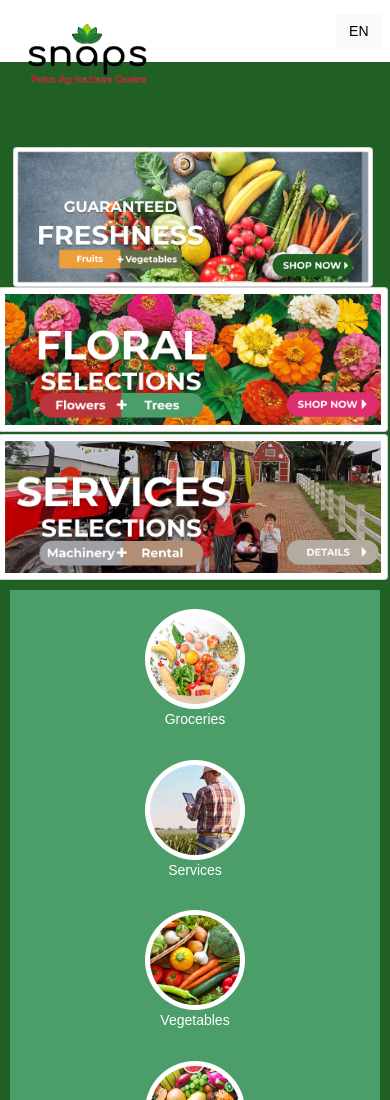
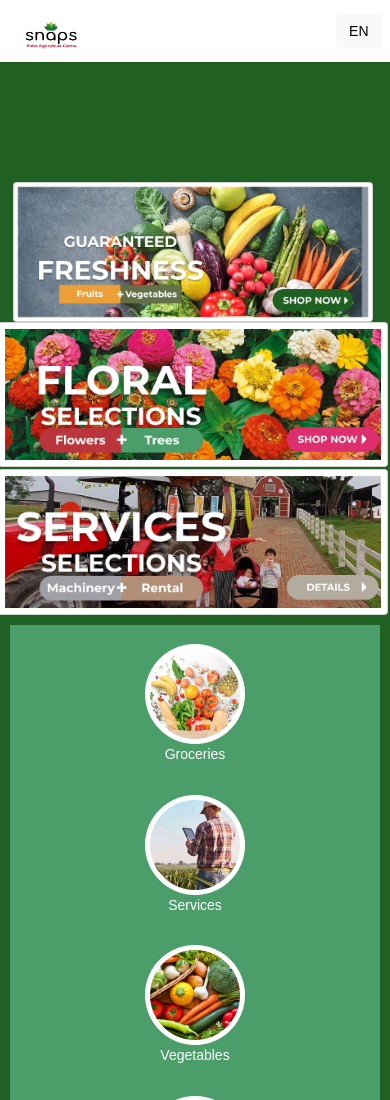
Before and after one commit to qayim/tpu, a plain HTML site: page index.html in a window 390 px wide. Shown: the top 1100 px of the page. Drawn offline with nearby package versions, Linux system fonts and the light colour scheme; files that its build step writes are made by us from their sources.

Commit message:
changes to addboard padding

```diff
--- a/index.html
+++ b/index.html
@@ -29,7 +29,7 @@
  <!--Navbar end-->
 
  <!--Ad boards-->
- <div class="row mt-3 mx-2 me-3" style="padding-top: 65px;">
+ <div class="row mt-3 mx-2 me-3" style="padding-top: 100px;">
     <div class="col-md-8">
         <div class="row">
             <a href="fruitvegetables.html">
--- a/style.css
+++ b/style.css
@@ -192,6 +192,9 @@ a{
     .catchphrase{
         display: none;
     }
+    .logonav{
+        height: 30px;
+    }
    }
 
    @media screen and (max-width: 300px) {
```
Also changed, not shown: fruitvegetables.html (+1 -1 lines), machinery.html (+1 -1 lines), rental.html (+1 -1 lines), saplings.html (+1 -1 lines), service.html (+1 -1 lines), services.html (+1 -1 lines).
